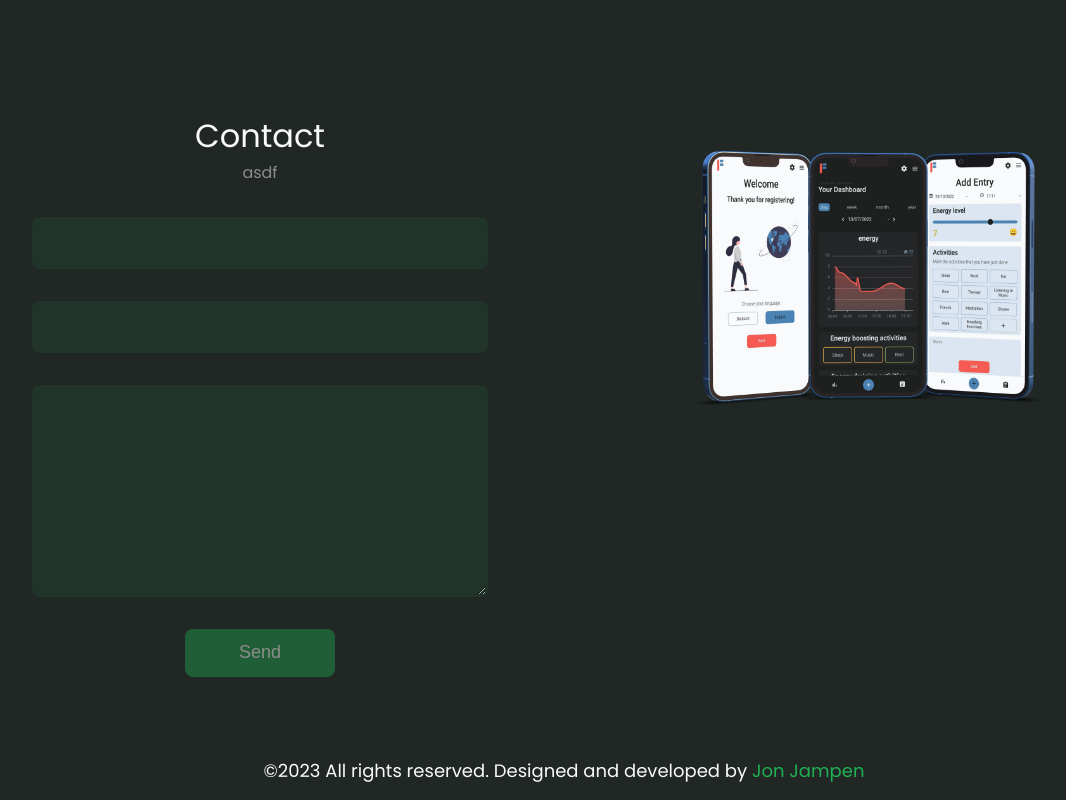
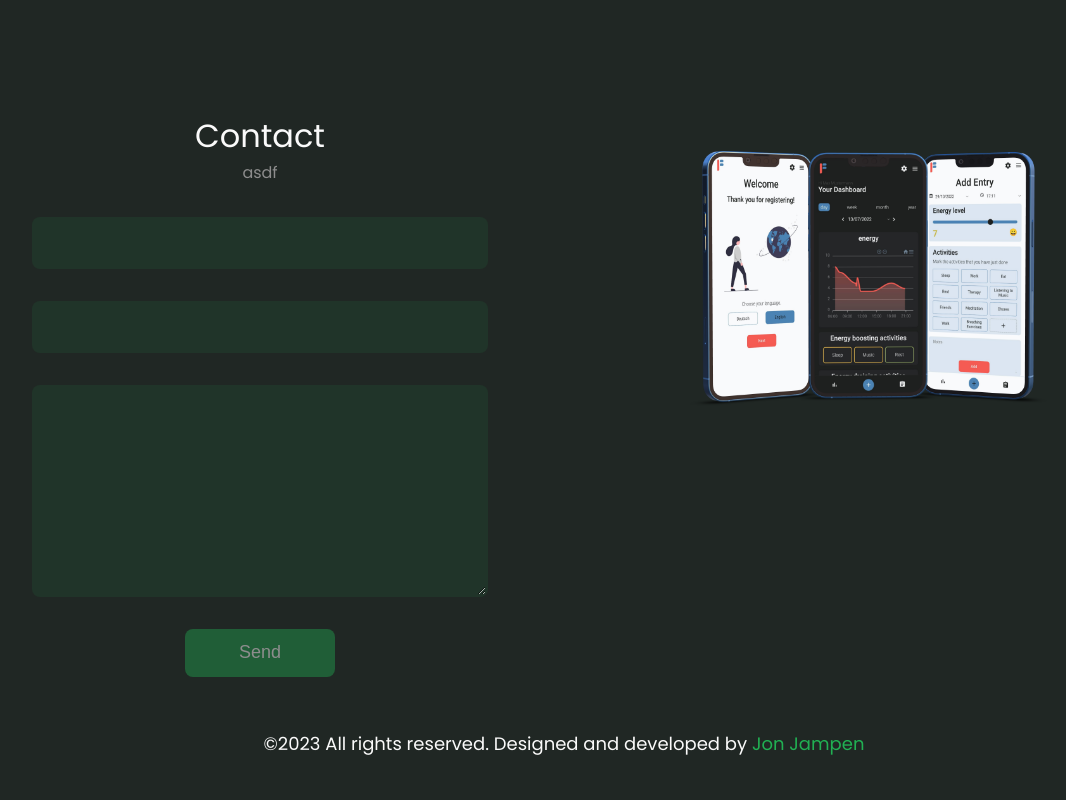
Before and after one commit to jonjampen/portfolio, a SvelteKit app: page / in a window 1280 px wide. Shown: the part 1424-2224 px from the top of the page, without its empty margins (76-1142 px from the left). After the commit the page ends 2197 px from the top, so only its background shows below. Built offline with nearby package versions, Linux system fonts and the light colour scheme.

Commit message:
Adding footer to bottom of every page

```diff
--- a/src/global.scss
+++ b/src/global.scss
@@ -26,13 +26,14 @@
 
 html {
     scroll-behavior: smooth;
-
 }
 
 body {
     background-color: var(--background);
     color: var(--text);
     font-family: "Poppins", sans-serif;
+    min-height: 100dvh;
+    position: relative;
 }
 
 h1 {
--- a/src/routes/+layout.svelte
+++ b/src/routes/+layout.svelte
@@ -1,7 +1,9 @@
 <script>
 	import '../global.scss';
 	import Navigation from '../components/Navigation.svelte';
+	import Footer from './Footer.svelte';
 </script>
 
 <Navigation />
 <slot />
+<Footer />
--- a/src/routes/+page.svelte
+++ b/src/routes/+page.svelte
@@ -1,5 +1,4 @@
 <script>
-	import Footer from './Footer.svelte';
 	import Hero from './Hero.svelte';
 	import Projects from './Projects.svelte';
 	import Contact from './Contact.svelte';
@@ -12,4 +11,3 @@
 	<Contact />
 	<img src="/fatiguediary.png" alt="" />
 </section>
-<Footer />
--- a/src/style/footer.scss
+++ b/src/style/footer.scss
@@ -1,5 +1,12 @@
 section.footer {
-    text-align: center;
-    margin-top: 64px;
-    padding: 8px 8px;
+    height: 72px;
+    display: flex;
+    justify-content: center;
+
+    & p {
+        text-align: center;
+        padding: 8px 8px;
+        position: absolute;
+        bottom: 0;
+    }
 }
```
